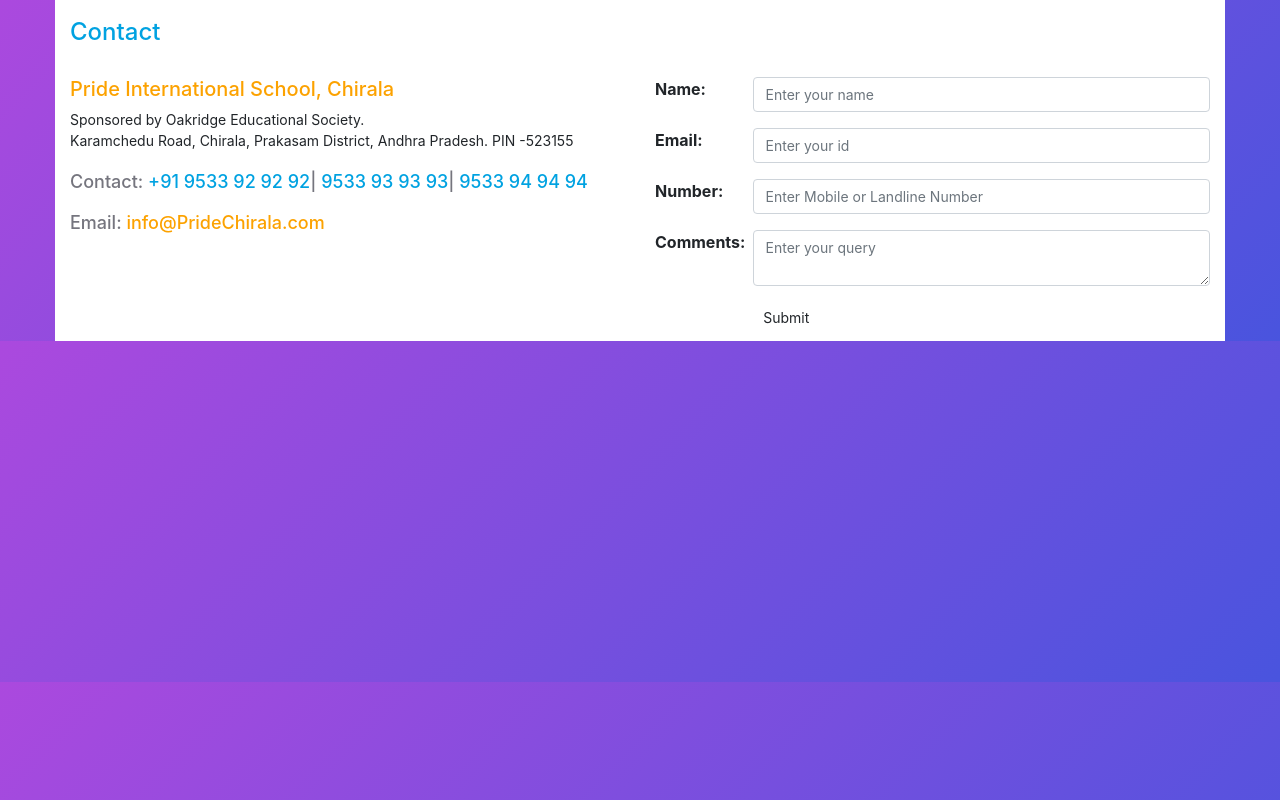
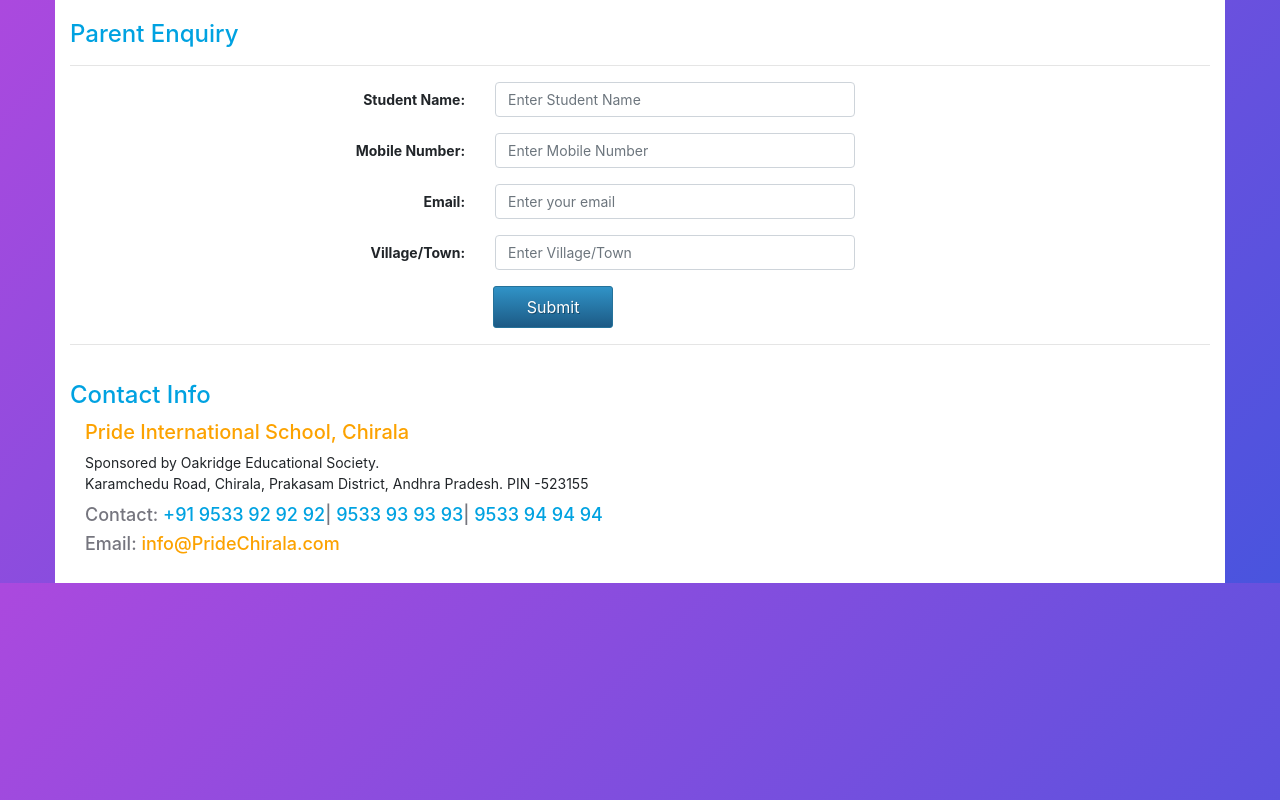
Before and after one commit to siva-piskool/myRepo, a React app in the folder tscript/: page / in a window 1280 px wide. Built offline with nearby package versions, Linux system fonts and the light colour scheme.

Commit message:
Enquiry Form added

```diff
--- /dev/null
+++ b/tscript/src/components/Enquiry/Enquiry.css
@@ -0,0 +1,58 @@
+.pc-btn2{
+	border:1px solid #25729a; -webkit-border-radius: 3px; -moz-border-radius: 3px; border-radius: 3px;
+	padding: 8px 12px;
+	text-decoration:none;
+	display:inline-block;
+	font-size: 16px;
+	text-shadow: 1px 1px 0 rgba(0,0,0,0.3);
+	color: #FFFFFF;
+	background-color: #3093c7;
+	background-image: -webkit-gradient(linear, left top, left bottom, from(#3093c7), to(#1c5a85));
+	background-image: -webkit-linear-gradient(top, #3093c7, #1c5a85);
+	background-image: -moz-linear-gradient(top, #3093c7, #1c5a85);
+	background-image: -ms-linear-gradient(top, #3093c7, #1c5a85);
+	background-image: -o-linear-gradient(top, #3093c7, #1c5a85);
+	background-image: linear-gradient(to bottom, #3093c7, #1c5a85);
+	filter: progid:DXImageTransform.Microsoft.gradient(GradientType=0, startColorstr=#3093c7, endColorstr=#1c5a85);
+}
+.pc-btn2:hover{
+	border: 1px solid #1c5675;
+	background-color: #26759e;
+	background-image: -webkit-gradient(linear, left top, left bottom, from(#26759e), to(#133d5b));
+	background-image: -webkit-linear-gradient(top, #26759e, #133d5b);
+	background-image: -moz-linear-gradient(top, #26759e, #133d5b);
+	background-image: -ms-linear-gradient(top, #26759e, #133d5b);
+	background-image: -o-linear-gradient(top, #26759e, #133d5b);
+	background-image: linear-gradient(to bottom, #26759e, #133d5b);
+	filter: progid:DXImageTransform.Microsoft.gradient(GradientType=0, startColorstr=#26759e, endColorstr=#133d5b);
+}
+.pc-wid1{
+width:180px;
+}
+.offset-md-1 {
+    margin-left: 9.333%;
+}
+.offset-md-2 {
+    margin-left: 0% !important;
+}
+label{
+    font-weight: bold;
+}
+.col-form-label,.form-control{
+    font-size:14px;
+}
+
+@media(min-width:768px){
+	.col-md-2{
+		padding-left:0px;
+	}
+	label{
+		text-align:right !important;
+	}
+	.offset-md-2{
+		margin-left:19.667% !important;
+	}
+	.offset-md-1{
+		margin-left:4.111% !important;
+	}
+}
--- /dev/null
+++ b/tscript/src/components/Enquiry/Enquiry.tsx
@@ -0,0 +1,49 @@
+import * as React from 'react';
+import './Enquiry.css';
+import Address from '../../common/Address';
+
+const Enquiry:React.FC=()=>{
+    return( <div className="container pc-bg1 pb-1">
+    <h1>Parent Enquiry</h1>
+    <hr/>
+<form action="">
+<div className="form-group row">
+<label htmlFor="SName" className="col-form-label col-md-2 offset-md-2">Student Name:</label>
+<div className="col-md-4">
+    <input type="text" placeholder="Enter Student Name" className="form-control" id="SName"/>
+</div>
+</div>
+<div className="form-group row">
+<label htmlFor="number" className="col-form-label col-md-2 offset-md-2"> Mobile Number:</label>
+<div className="col-md-4">
+    <input type="text" placeholder="Enter Mobile Number" className="form-control" id="number"/>
+</div>
+</div>
+<div className="form-group row">
+<label htmlFor="email" className="col-form-label col-md-2 offset-md-2"> Email:</label>
+<div className="col-md-4">
+    <input type="email" placeholder="Enter your email" className="form-control" id="email"/>
+</div>
+</div>
+<div className="form-group row">
+<label htmlFor="town" className="col-form-label col-md-2 offset-md-2">Village/Town:</label>
+<div className="col-md-4">
+    <input type="text" placeholder="Enter Village/Town" className="form-control" id="town"/>
+</div>
+</div>
+<div className="form-group row">
+<label className="col-form-label col-md-4 " />
+<div className="offset-md-1">
+<button type="button" className="pc-btn2 pc-wid1 col-md-8 ">Submit</button>
+</div>
+</div>
+</form>
+<hr/>
+<div>
+   <h1>Contact Info</h1>
+   <div className="col-md-12 pb-3" ><Address/></div>
+
+</div>
+    </div> )
+}
+export default Enquiry;
--- a/tscript/src/index.tsx
+++ b/tscript/src/index.tsx
@@ -5,5 +5,5 @@
 import "popper.js";
 import 'bootstrap/dist/js/bootstrap.bundle.js';
 import './App.css';
-import Form from './components/Contact/Form';
-ReactDOM.render(<Form/>, document.getElementById('root'));
+import Enquiry from './components/Enquiry/Enquiry';
+ReactDOM.render(<Enquiry/>, document.getElementById('root'));
```
Also changed, not shown: tscript/src/components/Campus/Home/Carousel.tsx (renamed from tscript/src/common/Home/Carousel.tsx).
